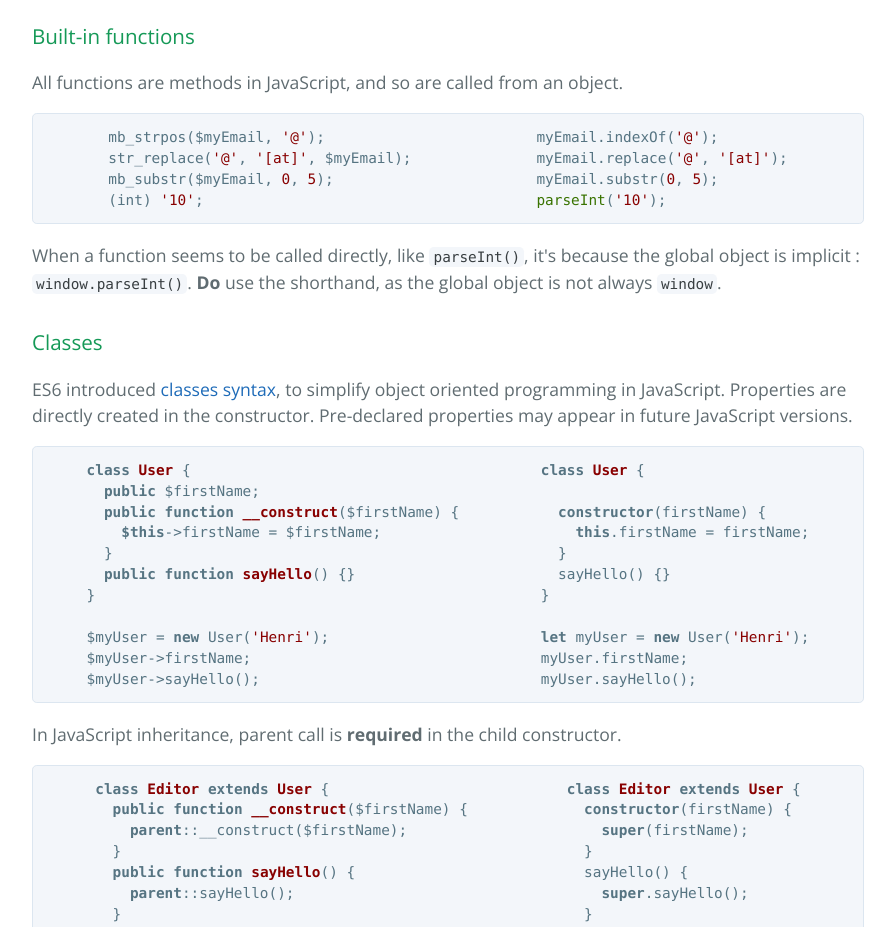
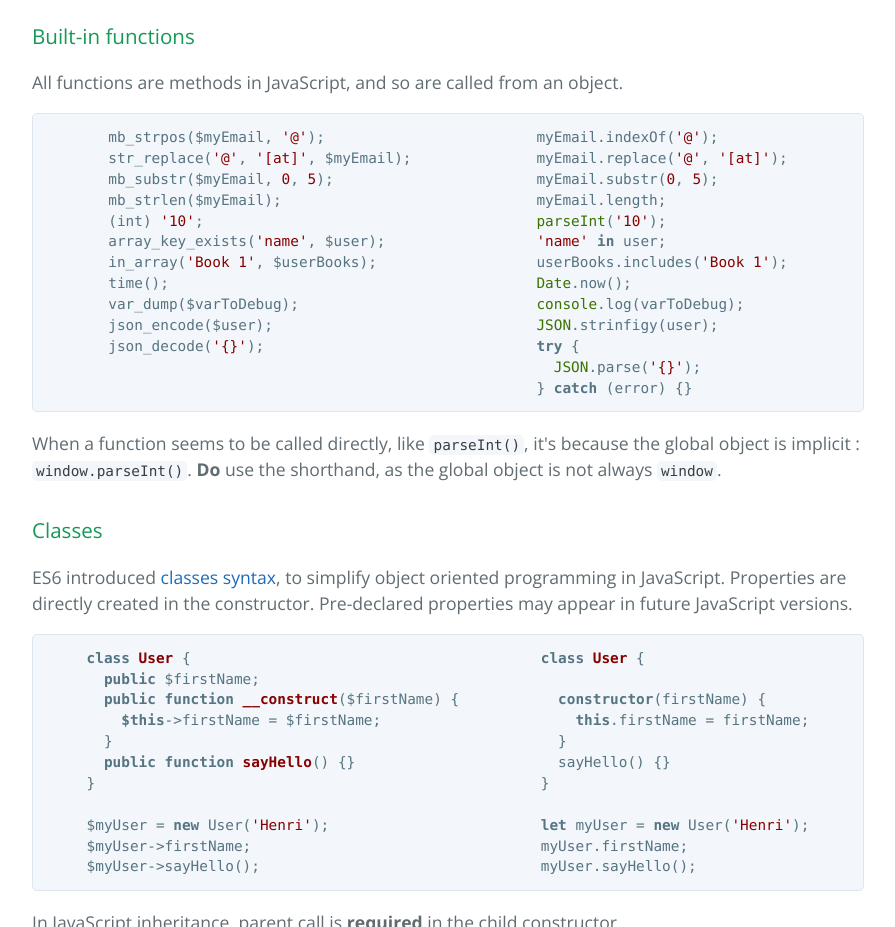
Before and after one commit to cyrilletuzi/cyrilletuzi.github.io, a plain HTML site: page javascript-guides/php-to-javascript.html in a window 1280 px wide. Shown: the part 3680-4607 px from the top of the page, without its empty margins (192-1087 px from the left). Drawn offline with nearby package versions, Linux system fonts and the light colour scheme.

Commit message:
Add more built-in functions in PHP guide

```diff
--- a/javascript-guides/php-to-javascript.html
+++ b/javascript-guides/php-to-javascript.html
@@ -263,11 +263,27 @@ myMethod(); // OK</code>
 <code class="php">mb_strpos($myEmail, '@');
 str_replace('@', '[at]', $myEmail);
 mb_substr($myEmail, 0, 5);
-(int) '10';</code>
+mb_strlen($myEmail);
+(int) '10';
+array_key_exists('name', $user);
+in_array('Book 1', $userBooks);
+time();
+var_dump($varToDebug);
+json_encode($user);
+json_decode('{}');</code>
 <code class="js">myEmail.indexOf('@');
 myEmail.replace('@', '[at]');
 myEmail.substr(0, 5);
-parseInt('10');</code>
+myEmail.length;
+parseInt('10');
+'name' in user;
+userBooks.includes('Book 1');
+Date.now();
+console.log(varToDebug);
+JSON.strinfigy(user);
+try {
+  JSON.parse('{}');
+} catch (error) {}</code>
       </pre>
 
       <p>When a function seems to be called directly, like <code class="js">parseInt()</code>,
```
